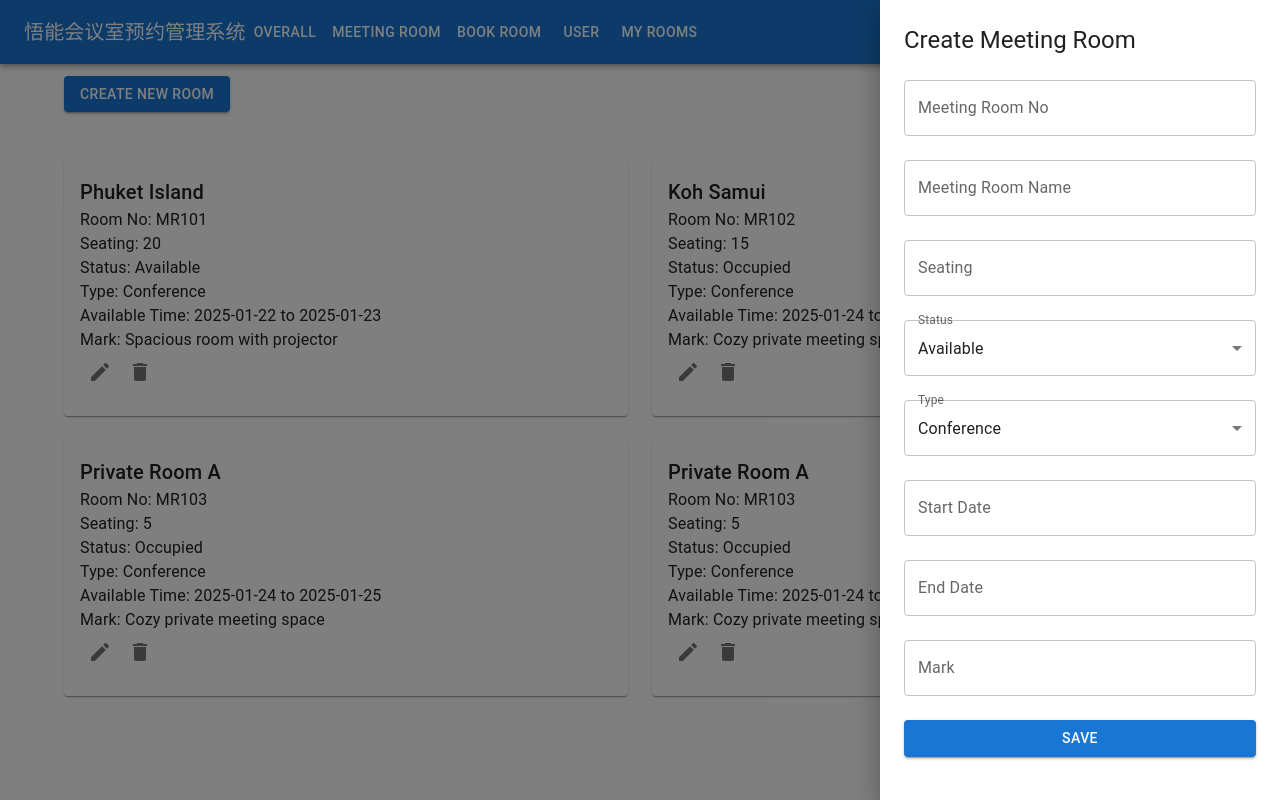
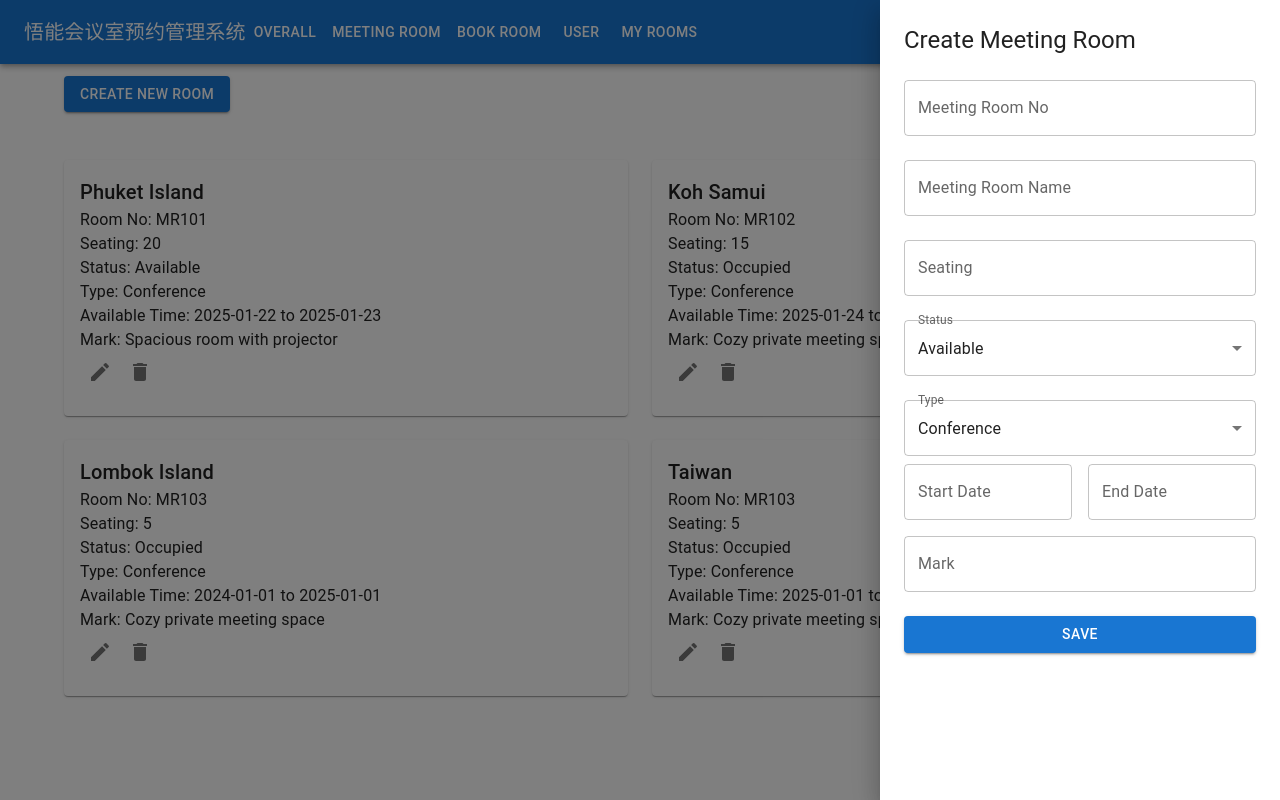
Before and after one commit to Tony629/MeetingRoomApp, a React (Vite) app: page /#/meeting-room in a window 1280 px wide. Both pictures are taken after a click on the button "CREATE NEW ROOM". Built offline with nearby package versions, Linux system fonts and the light colour scheme.

Commit message:
Update MeetingRoom.tsx

```diff
--- a/package.json
+++ b/package.json
@@ -1,7 +1,7 @@
 {
   "name": "meetingroomapp",
   "private": true,
-  "version": "0.0.0",
+  "version": "1.0.0",
   "type": "module",
   "scripts": {
     "dev": "vite",
@@ -15,6 +15,7 @@
     "@mui/icons-material": "^6.4.1",
     "@mui/material": "^6.4.1",
     "@mui/x-date-pickers": "^7.24.0",
+    "dayjs": "^1.11.13",
     "react": "^18.3.1",
     "react-dom": "^18.3.1",
     "react-router-dom": "^7.1.3"
--- a/src/pages/MeetingRoom.tsx
+++ b/src/pages/MeetingRoom.tsx
@@ -1,10 +1,11 @@
-import React, { useState } from 'react'
+import { useState } from 'react'
 import {
     Typography,
     Button,
     Drawer,
     TextField,
     Grid,
+    Grid2,
     Select,
     MenuItem,
     FormControl,
@@ -17,7 +18,8 @@ import {
 import { DatePicker, LocalizationProvider } from '@mui/x-date-pickers'
 import { AdapterDayjs } from '@mui/x-date-pickers/AdapterDayjs'
 import DeleteIcon from '@mui/icons-material/Delete'
-import EditIcon from '@mui/icons-material/Edit'
+import EditIcon from '@mui/icons-material/Edit';
+import dayjs from 'dayjs';
 
 interface MeetingRoomProps {
     id: number
@@ -28,6 +30,11 @@ interface MeetingRoomProps {
     type: 'Conference' | 'Private' | 'Open'
     availableTime: [string, string]
     mark: string
+}
+
+interface MeetingRoomEffectiveDateProps {
+    startDate: dayjs.Dayjs | null;
+    endDate: dayjs.Dayjs | null;
 }
 
 export default function MeetingRoom() {
@@ -56,21 +63,21 @@ export default function MeetingRoom() {
         {
             id: 3,
             meetingRoomNo: 'MR103',
-            meetingRoomName: 'Private Room A',
+            meetingRoomName: 'Lombok Island',
             seating: 5,
             status: 'Occupied',
             type: 'Conference',
-            availableTime: ['2025-01-24', '2025-01-25'],
+            availableTime: ['2024-01-01', '2025-01-01'],
             mark: 'Cozy private meeting space',
         },
         {
             id: 4,
             meetingRoomNo: 'MR103',
-            meetingRoomName: 'Private Room A',
+            meetingRoomName: 'Taiwan',
             seating: 5,
             status: 'Occupied',
             type: 'Conference',
-            availableTime: ['2025-01-24', '2025-01-25'],
+            availableTime: ['2025-01-01', '2025-01-30'],
             mark: 'Cozy private meeting space',
         }
     ])
@@ -78,10 +85,32 @@ export default function MeetingRoom() {
     const [isDrawerOpen, setIsDrawerOpen] = useState(false)
     const [currentMeetRoom, setCurrentMeetRoom] = useState<Partial<MeetingRoomProps> | null>(null)
     const [availableTime, setAvailableTime] = useState<[string | null, string | null]>([null, null])
+    const [meetingRoomEffectiveDate, setMeetingRoomEffectiveDate] = useState<MeetingRoomEffectiveDateProps | null>(null);
 
-    const openDrawer = (room: Partial<MeetingRoomProps> | null) => {
+    const handleStartDateChange = (date: dayjs.Dayjs | null) => {
+        if (date) {
+            const formattedDate = date.format('YYYY-MM-DD');
+            setAvailableTime([formattedDate, availableTime[1]])
+        }
+    };
+
+    const handleEndDateChange = (date: dayjs.Dayjs | null) => {
+        if (date) {
+            const formattedDate = date.format('YYYY-MM-DD');
+            setAvailableTime([availableTime[0], formattedDate])
+        }
+    };
+
+    const openDrawer = (room: MeetingRoomProps | null) => {
         setCurrentMeetRoom(room)
-        setAvailableTime(room?.availableTime || [null, null])
+
+        if (room) {
+            setMeetingRoomEffectiveDate({
+                startDate: dayjs(room.availableTime[0]),
+                endDate: dayjs(room.availableTime[1]),
+            });
+        }
+
         setIsDrawerOpen(true)
     }
 
@@ -201,26 +230,18 @@ export default function MeetingRoom() {
                         </Select>
                     </FormControl>
                     <LocalizationProvider dateAdapter={AdapterDayjs}>
+                        <Box display="grid" gridTemplateColumns="1fr 1fr" gap={2}>
                             <DatePicker
                                 label="Start Date"
-                            value={availableTime[0]}
-                            onChange={(date: any) => setAvailableTime([date?.toISOString().split('T')[0] || null, availableTime[1]])}
-                            slots={{
-                                textField: (params) => (
-                                    <TextField {...params} fullWidth margin="normal" />
-                                ),
-                            }}
+                                value={meetingRoomEffectiveDate?.startDate}
+                                onChange={(newValue: any) => handleStartDateChange(newValue)}
                             />
                             <DatePicker
                                 label="End Date"
-                            value={availableTime[1]}
-                            onChange={(date: any) => setAvailableTime([availableTime[0], date?.toISOString().split('T')[0] || null])}
-                            slots={{
-                                textField: (params) => (
-                                    <TextField {...params} fullWidth margin="normal" />
-                                ),
-                            }}
+                                value={meetingRoomEffectiveDate?.endDate}
+                                onChange={(newValue: any) => handleEndDateChange(newValue)}
                             />
+                        </Box>
                     </LocalizationProvider>
                     <TextField
                         label="Mark"
```
Also changed, not shown: 1 other file (tests, documents, lock files or other folders). Lines whose indentation alone changed are shown as unchanged.
